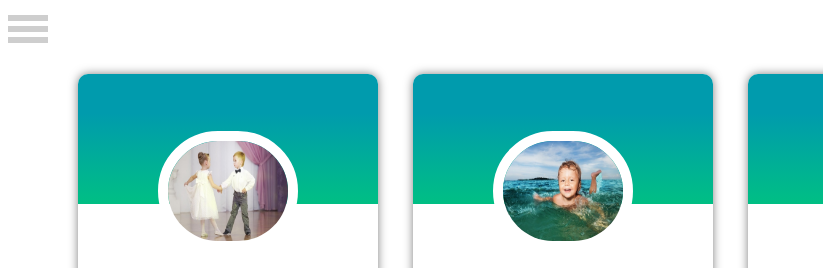
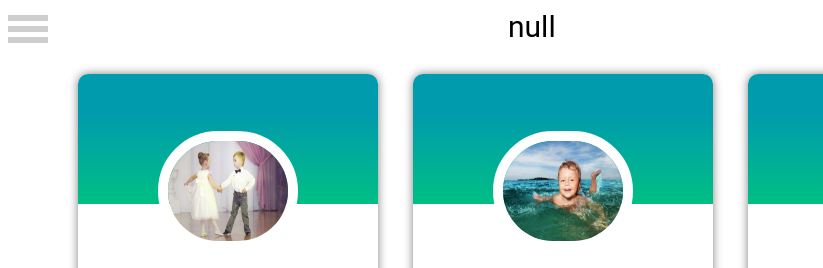
Before and after one commit to leqsar/examples, a website built with webpack: page index.html in a window 1280 px wide. Shown: the top 268 px of the page, 0-823 px from the left. Built offline with nearby package versions, Linux system fonts and the light colour scheme.

Commit message:
feat: add category names to category pages

```diff
--- a/category-generation.js
+++ b/category-generation.js
@@ -6,8 +6,14 @@ export default function categoryGeneration () {
         allImages = document.querySelectorAll('.card IMG'),
         allBacksideImages = document.querySelectorAll('.card-backside IMG'),
         allRussianWords = document.querySelectorAll('.russian-word'),
-        allAudio = document.querySelectorAll('AUDIO');
+        allAudio = document.querySelectorAll('AUDIO'),
+        heading = document.createElement('P'),
+        burgerIcon = document.querySelector('.burger-menu');
     let category = localStorage.getItem('category');
+    heading.classList.add('heading');
+    heading.textContent = `${category}`;
+    burgerIcon.after(heading);
+
     switch (category) {
         case 'Action (set A)':
             generation(cards.actionA);
@@ -36,6 +42,7 @@ export default function categoryGeneration () {
         default:
 
     }
+
     function generation(wordsInformation) {
         allWords.forEach((word, i)=> {
             word.prepend(`${wordsInformation[i].word}`);
--- a/style.css
+++ b/style.css
@@ -172,6 +172,13 @@ main {
 }
 
 /* styles for category.html*/
+.heading {
+    width: 200px;
+    margin-left: 20px auto;
+    font-size: 30px;
+    font-family: 'Roboto', sans-serif;
+}
+
 .card,
 .card-backside {
     height: 100%;
```
